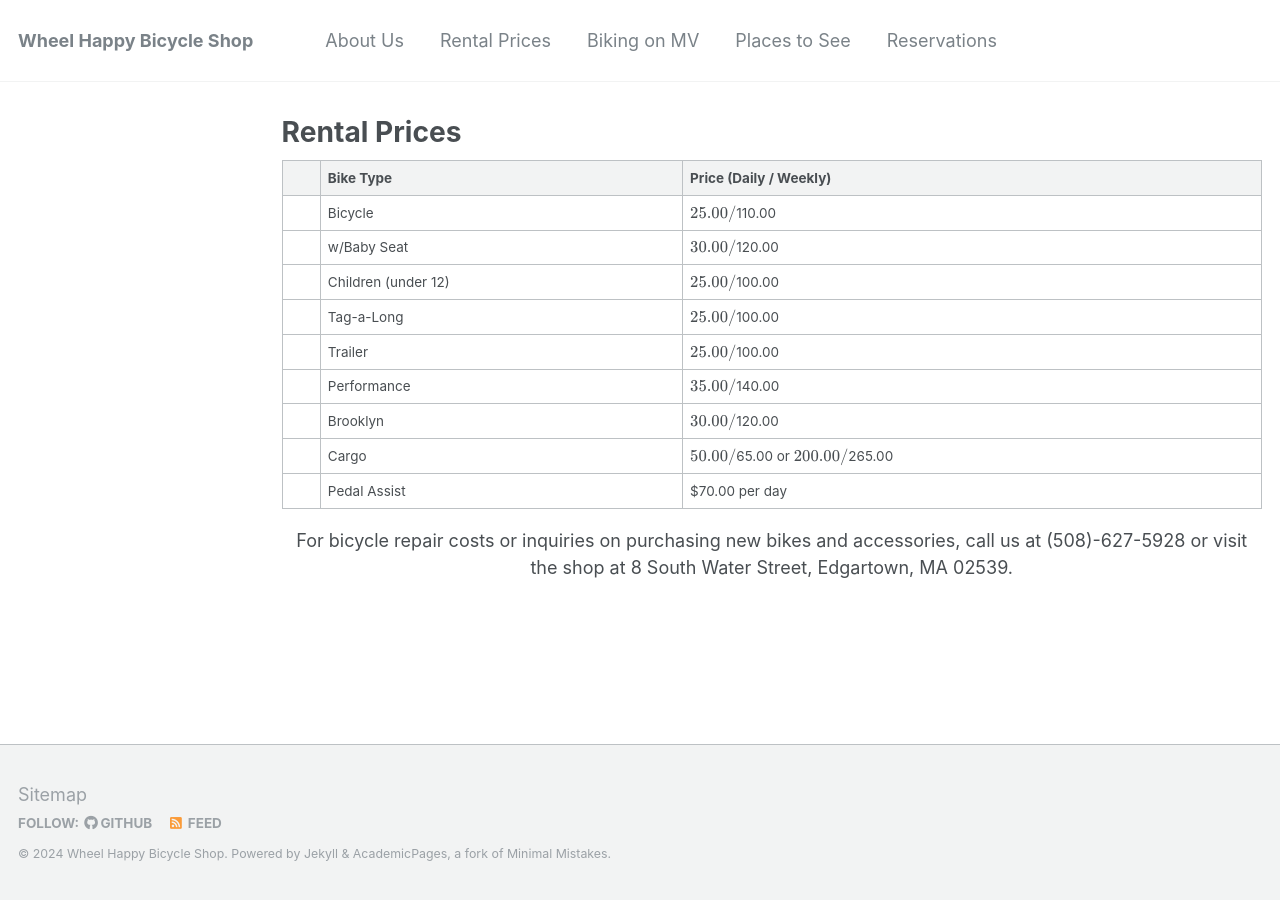
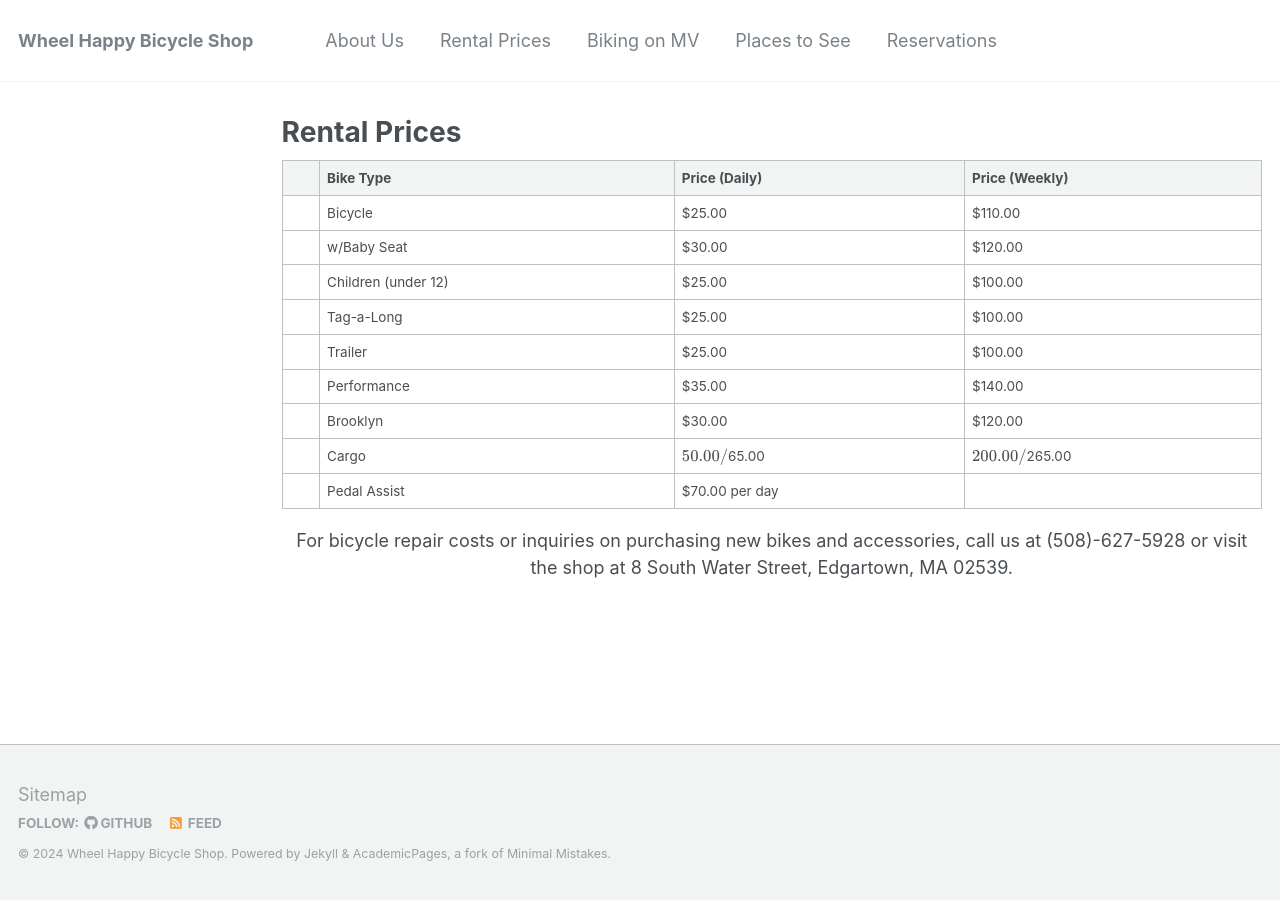
Before and after one commit to wheelhappybicycles/wheelhappybicycles.github.io, a Jekyll site: the page built from _pages/rental_prices.md, in a window 1280 px wide. Built offline with Jekyll 4.4.1, drawn with Linux system fonts in a browser that asks for light colours; formulas are drawn with MathJax 3.

Commit message:
Update rental_prices.md

```diff
--- a/_pages/rental_prices.md
+++ b/_pages/rental_prices.md
@@ -10,54 +10,64 @@ author_profile: false
     <tr>
       <th></th>
       <th>Bike Type</th>
-      <th>Price (Daily / Weekly)</th>
+      <th>Price (Daily)</th>
+      <th>Price (Weekly)</th>
     </tr>
   </thead>
   <tbody>
     <tr>
       <td></td>
       <td>Bicycle</td>
-      <td>&dollar;25.00 / &dollar;110.00</td>
+      <td>&dollar;25.00</td>
+      <td>&dollar;110.00</td>
     </tr>
     <tr>
       <td></td>
       <td>w/Baby Seat</td>
-      <td>&dollar;30.00 / &dollar;120.00</td>
+      <td>&dollar;30.00</td>
+      <td>&dollar;120.00</td>
     </tr>
     <tr>
       <td></td>
       <td>Children (under 12)</td>
-      <td>&dollar;25.00 / &dollar;100.00</td>
+      <td>&dollar;25.00</td>
+      <td>&dollar;100.00</td>
     </tr>
     <tr>
       <td></td>
       <td>Tag-a-Long</td>
-      <td>&dollar;25.00 / &dollar;100.00</td>
+      <td>&dollar;25.00</td>
+      <td>&dollar;100.00</td>
     </tr>
     <tr>
       <td></td>
       <td>Trailer</td>
-      <td>&dollar;25.00 / &dollar;100.00</td>
+      <td>&dollar;25.00</td>
+      <td>&dollar;100.00</td>
     </tr>
     <tr>
       <td></td>
       <td>Performance</td>
-      <td>&dollar;35.00 / &dollar;140.00</td>
+      <td>&dollar;35.00</td>
+      <td>&dollar;140.00</td>
     </tr>
     <tr>
       <td></td>
       <td>Brooklyn</td>
-      <td>&dollar;30.00 / &dollar;120.00</td>
+      <td>&dollar;30.00</td>
+      <td>&dollar;120.00</td>
     </tr>
     <tr>
       <td></td>
       <td>Cargo</td>
-      <td>&dollar;50.00 / &dollar;65.00 or &dollar;200.00 / &dollar;265.00</td>
+      <td>&dollar;50.00 / &dollar;65.00</td>
+      <td>&dollar;200.00 / &dollar;265.00</td>
     </tr>
     <tr>
       <td></td>
       <td>Pedal Assist</td>
       <td>&dollar;70.00 per day</td>
+      <td></td>
     </tr>
   </tbody>
 </table>
```
